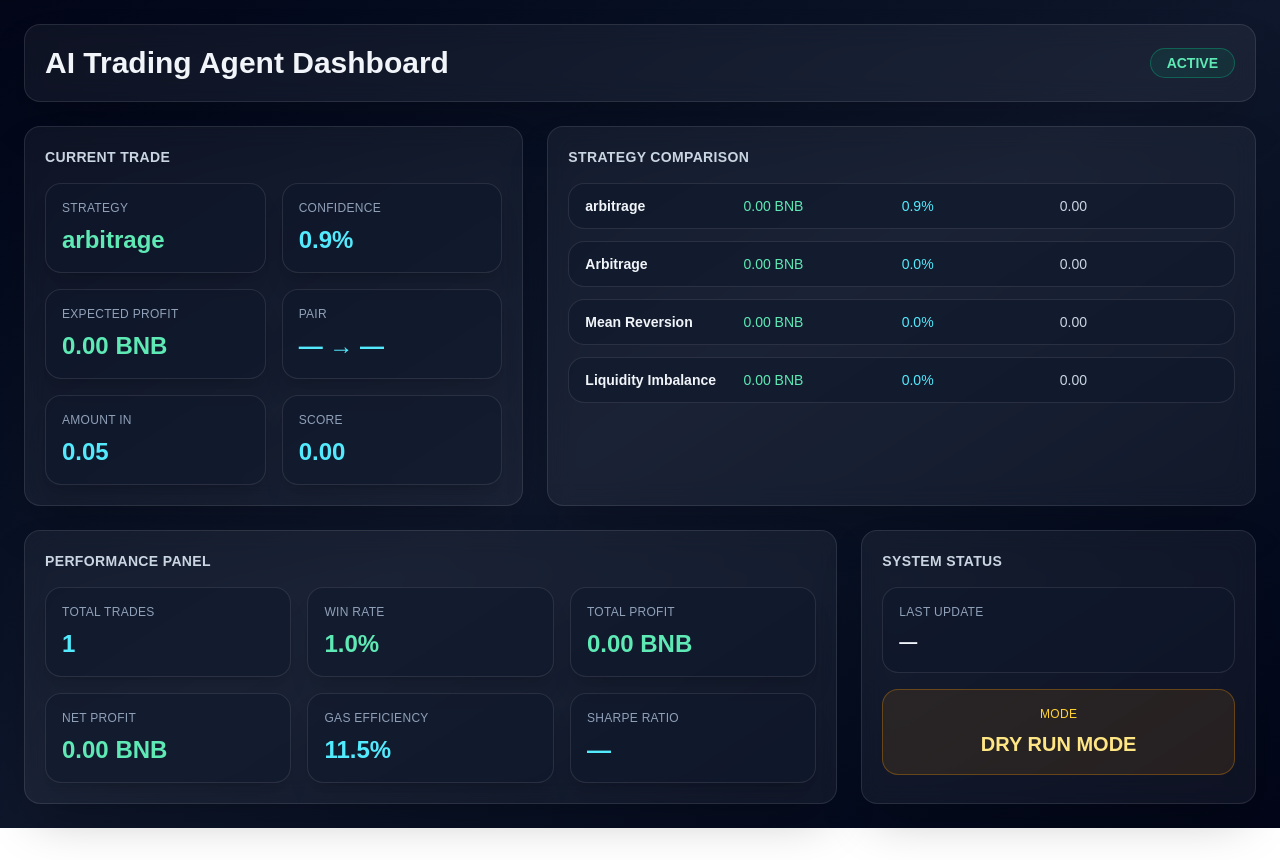
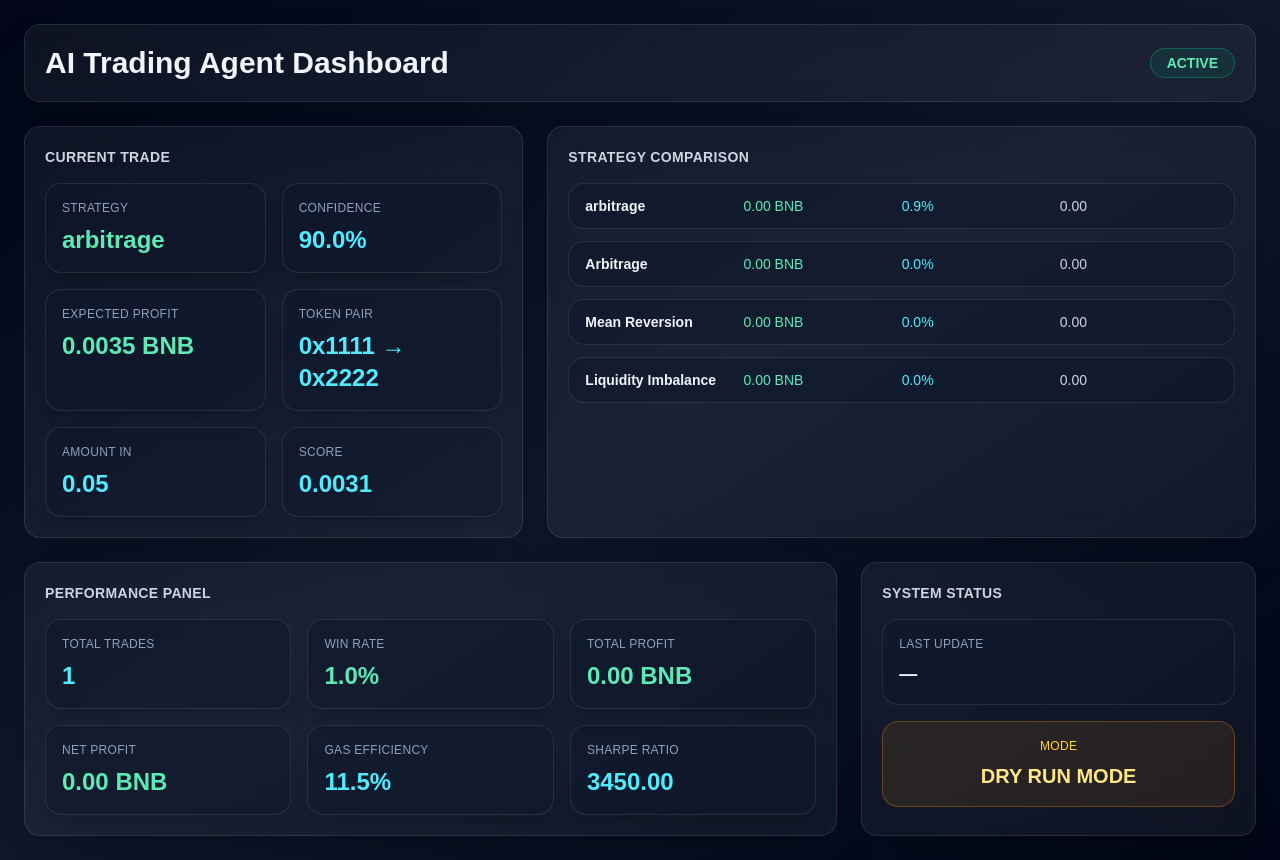
Before and after one commit to th-efool/PancakeSwapAI, a Next.js app in the folder dashboard/: page / in a window 1280 px wide. Before the commit the page ends 828 px from the top, so only its background shows below. Built offline with nearby package versions, Linux system fonts and the light colour scheme.

Commit message:
Fix dashboard opportunity/performance data bindings

```diff
--- a/dashboard/app/page.tsx
+++ b/dashboard/app/page.tsx
@@ -16,8 +16,8 @@ type DashboardData = {
     strategy?: string;
     confidence?: number;
     expectedProfit?: number;
-    tokenIn?: { symbol?: string };
-    tokenOut?: { symbol?: string };
+    tokenIn?: string;
+    tokenOut?: string;
     amountIn?: number;
     score?: number;
   } | null;
@@ -27,7 +27,7 @@ type DashboardData = {
     totalProfit?: number;
     netProfit?: number;
     gasEfficiency?: number;
-    sharpeRatio?: number;
+    sharpe?: number;
   } | null;
   strategies?: Strategy[];
   timestamp?: number;
@@ -90,6 +90,8 @@ export default function Page() {
     );
   }
 
+  if (!data?.opportunity) return 'Waiting...';
+
   return (
       <main className="min-h-screen bg-gradient-to-br from-slate-950 via-slate-900 to-slate-950 p-6 text-slate-100">
         <div className="mx-auto grid h-full w-full max-w-7xl grid-cols-1 gap-6 lg:grid-cols-12">
@@ -104,15 +106,37 @@ export default function Page() {
 
           <Card title="Current Trade" className="lg:col-span-5">
             <div className="grid grid-cols-2 gap-4">
-              <MetricBox label="Strategy" value={opp?.strategy ?? '—'} tone="good" />
-              <MetricBox label="Confidence" value={`${n(opp?.confidence, 1)}%`} />
-              <MetricBox label="Expected Profit" value={`${n(opp?.expectedProfit)} BNB`} tone="good" />
+              <MetricBox label="Strategy" value={data.opportunity.strategy ?? '—'} tone="good" />
               <MetricBox
-                  label="Pair"
-                  value={`${opp?.tokenIn?.symbol ?? '—'} → ${opp?.tokenOut?.symbol ?? '—'}`}
+                  label="Confidence"
+                  value={
+                    typeof data.opportunity.confidence === 'number'
+                        ? `${(data.opportunity.confidence * 100).toFixed(1)}%`
+                        : '—'
+                  }
               />
-              <MetricBox label="Amount In" value={`${n(opp?.amountIn)} ${opp?.tokenIn?.symbol ?? ''}`.trim()} />
-              <MetricBox label="Score" value={n(opp?.score)} />
+              <MetricBox
+                  label="Expected Profit"
+                  value={
+                    typeof data.opportunity.expectedProfit === 'number'
+                        ? `${data.opportunity.expectedProfit.toFixed(4)} BNB`
+                        : '—'
+                  }
+                  tone="good"
+              />
+              <MetricBox
+                  label="Token Pair"
+                  value={
+                    data.opportunity.tokenIn && data.opportunity.tokenOut
+                        ? `${data.opportunity.tokenIn.slice(0, 6)} → ${data.opportunity.tokenOut.slice(0, 6)}`
+                        : '—'
+                  }
+              />
+              <MetricBox label="Amount In" value={data.opportunity.amountIn ?? '—'} />
+              <MetricBox
+                  label="Score"
+                  value={typeof data.opportunity.score === 'number' ? data.opportunity.score.toFixed(4) : '—'}
+              />
             </div>
           </Card>
 
@@ -139,7 +163,7 @@ export default function Page() {
               <MetricBox label="Total Profit" value={`${n(perf?.totalProfit)} BNB`} tone="good" />
               <MetricBox label="Net Profit" value={`${n(perf?.netProfit)} BNB`} tone="good" />
               <MetricBox label="Gas Efficiency" value={`${n(perf?.gasEfficiency, 1)}%`} />
-              <MetricBox label="Sharpe Ratio" value={n(perf?.sharpeRatio)} />
+              <MetricBox label="Sharpe Ratio" value={n(perf?.sharpe)} />
             </div>
           </Card>
 
```
